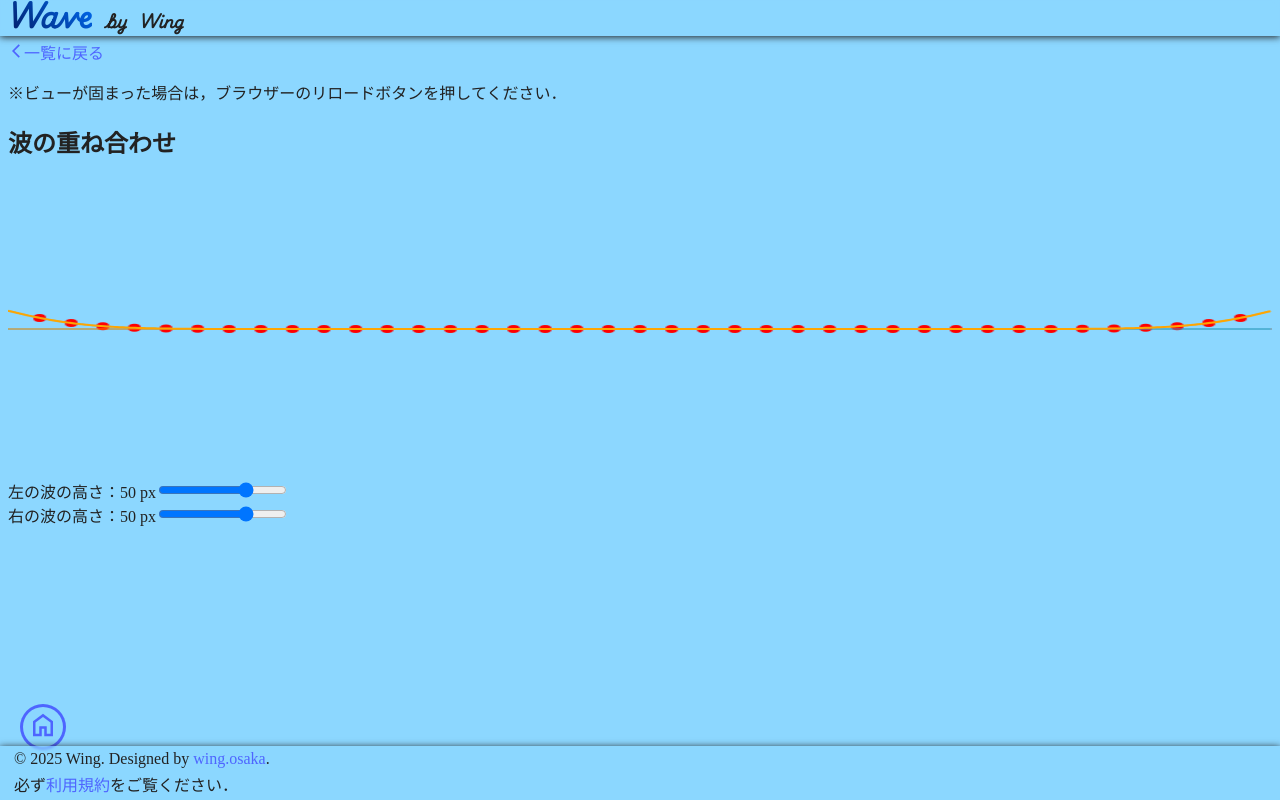
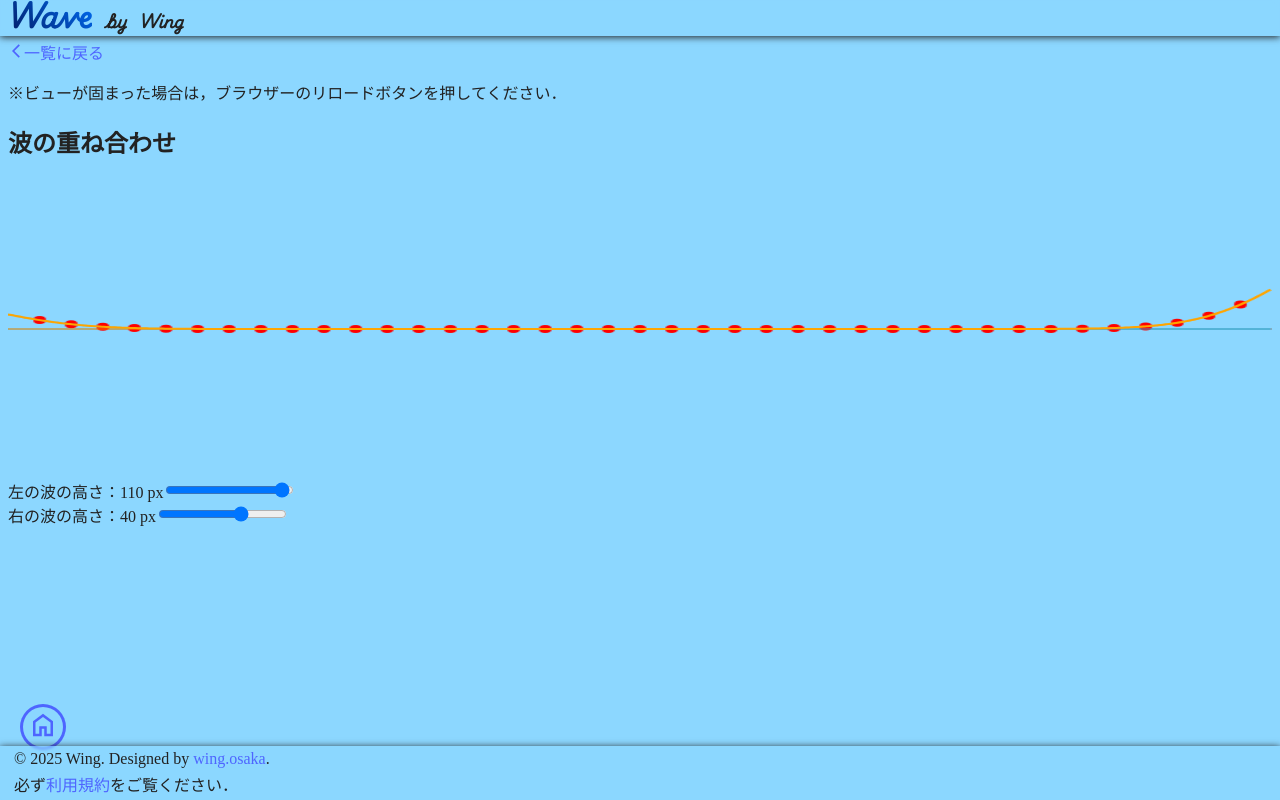
Before and after one commit to te-wing/wave.graphics, a Next.js app: page /wavelayout/kasane in a window 1280 px wide. Built offline with nearby package versions, Linux system fonts and the light colour scheme; a web font is replaced by a local one.

Commit message:
いいね

```diff
--- a/src/app/wavelayout/kasane/canvas.tsx
+++ b/src/app/wavelayout/kasane/canvas.tsx
@@ -21,8 +21,8 @@ interface SuperpositionCanvasProps {
 
 const SuperpositionCanvas: React.FC<SuperpositionCanvasProps> = ({
   waveSpread = 0.05,
-  waveAmplitudeLeft = 50, // 左の波のデフォルト振幅 (50px)
-  waveAmplitudeRight = 50, // 右の波のデフォルト振幅 (50px)
+  waveAmplitudeLeft = 110, // 左の波のデフォルト振幅
+  waveAmplitudeRight = 40, // 右の波のデフォルト振幅
   waveSpeed = 0.2,
   duration = 0.7,
   sampleRate = 1000,
--- a/src/app/wavelayout/kasane/page.tsx
+++ b/src/app/wavelayout/kasane/page.tsx
@@ -5,8 +5,8 @@ import SuperpositionCanvas from './canvas';
 
 export default function 重ね合わせ() {
   // スライダの値を管理
-  const [leftAmplitude, setLeftAmplitude] = useState(50);
-  const [rightAmplitude, setRightAmplitude] = useState(50);
+  const [leftAmplitude, setLeftAmplitude] = useState(110);
+  const [rightAmplitude, setRightAmplitude] = useState(40);
 
   return (
     <>
```
